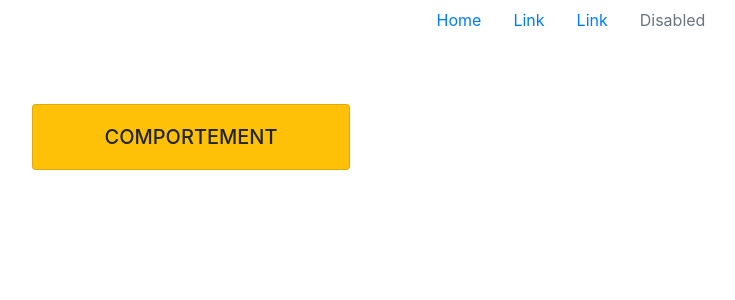
After one commit to CelineMi/ceintures, a Symfony app: template templates/home/index.html.twig in a window 1280 px wide. The commit adds this page. Shown: the top 300 px of the page, without its empty margins (69-804 px from the left). Run offline with Twig, Linux system fonts and the light colour scheme; the template is opened without the code that fills it, so the values that code supplies are empty; some libraries are stand-ins or nearby versions.

Commit message:
homepage

```diff
--- a/templates/base.html.twig
+++ b/templates/base.html.twig
@@ -3,10 +3,27 @@
     <head>
         <meta charset="UTF-8">
         <title>{% block title %}Welcome!{% endblock %}</title>
+        <link rel="stylesheet" href="https://stackpath.bootstrapcdn.com/bootstrap/4.3.1/css/bootstrap.min.css" integrity="sha384-ggOyR0iXCbMQv3Xipma34MD+dH/1fQ784/j6cY/iJTQUOhcWr7x9JvoRxT2MZw1T" crossorigin="anonymous">
         {% block stylesheets %}{% endblock %}
     </head>
     <body>
+    <ul class="nav justify-content-center">
+        <li class="nav-item">
+            <a class="nav-link active" href="#">Home</a>
+        </li>
+        <li class="nav-item">
+            <a class="nav-link" href="#">Link</a>
+        </li>
+        <li class="nav-item">
+            <a class="nav-link" href="#">Link</a>
+        </li>
+        <li class="nav-item">
+            <a class="nav-link disabled" href="#" tabindex="-1" aria-disabled="true">Disabled</a>
+        </li>
+    </ul>
+    <div class="container">
         {% block body %}{% endblock %}
         {% block javascripts %}{% endblock %}
+    </div>
     </body>
 </html>
--- /dev/null
+++ b/templates/home/index.html.twig
@@ -0,0 +1,27 @@
+{% extends 'base.html.twig' %}
+
+{% block title %}Hello HomeController!{% endblock %}
+
+{% block body %}
+
+        <div class="row mt-5">
+            {% for domain in domains %}
+                            <div class="col-sm-4">
+                                    <div class="card m-3 bg-info text-white">
+                                            <div class="card-body ">
+                                                    <h5 class="card-text text-center">{{ domain.name|upper }}</h5>
+                                            </div>
+                                    </div>
+                            </div>
+            {% endfor %}
+            <div class="col-sm-4">
+                <div class="card m-3 bg-warning">
+                    <div class="card-body">
+                        <h5 class="card-text text-center">COMPORTEMENT</h5>
+                    </div>
+                </div>
+            </div>
+            </div>
+
+
+{% endblock %}
```
Also changed, not shown: src/Controller/HomeController.php (added, +28 -0 lines).
